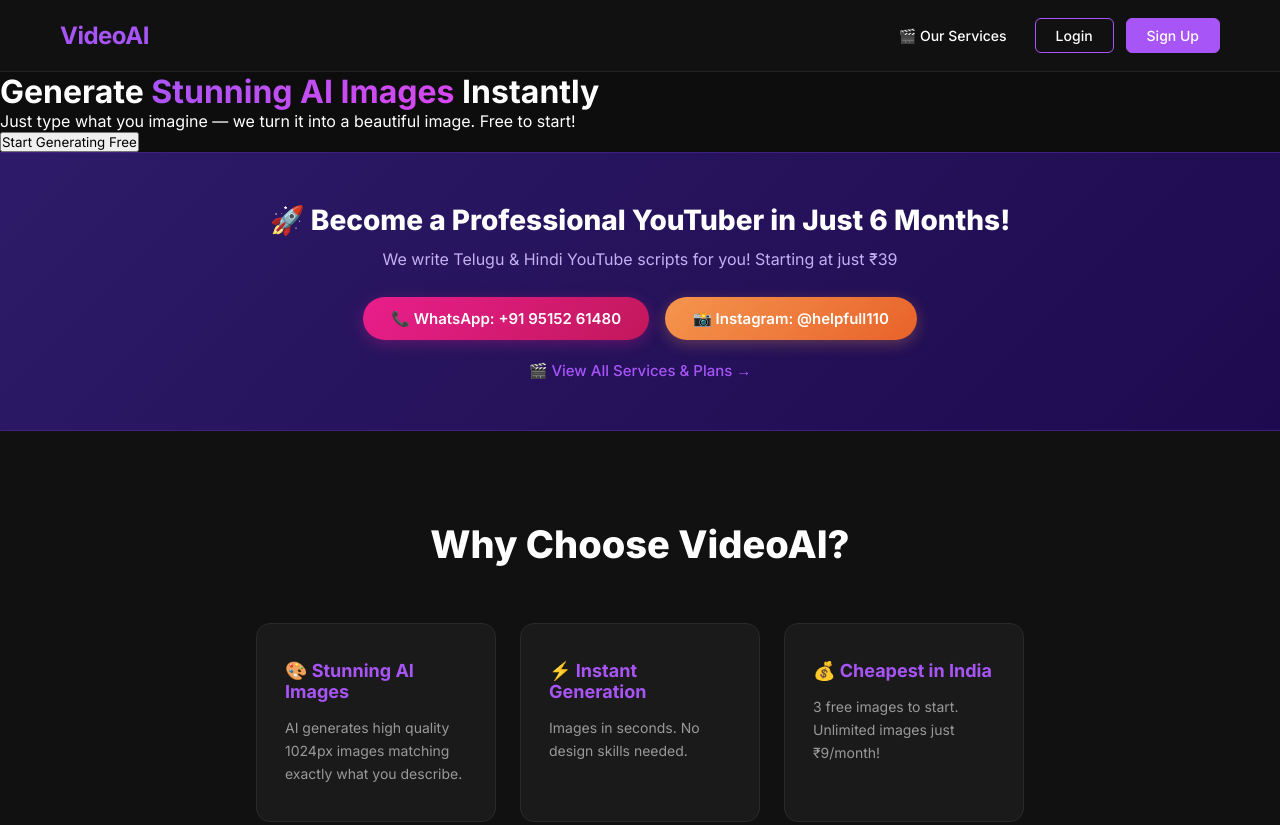
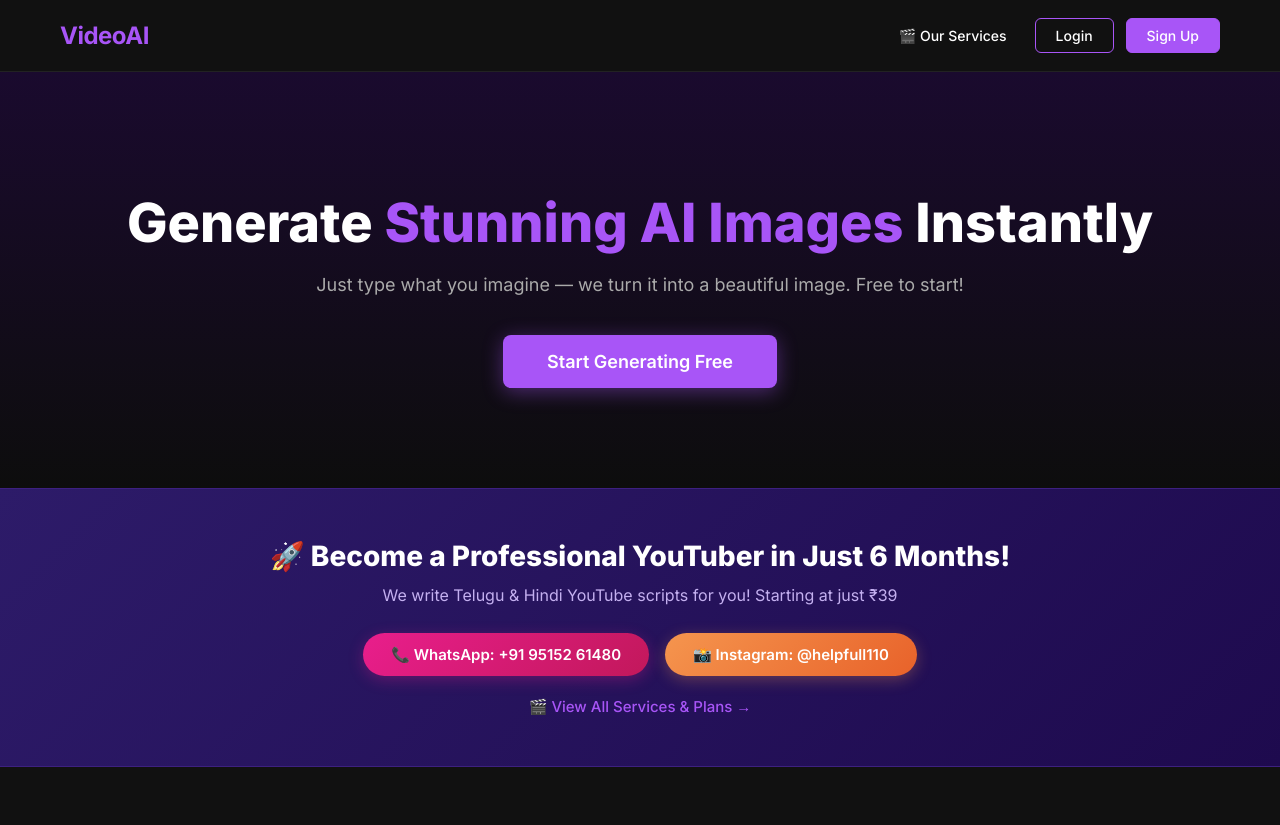
Before and after one commit to prudhvi799/ai-video-platform, a plain HTML site: page index.html in a window 1280 px wide. Shown: the top 825 px of the page. Drawn offline with Linux system fonts and the light colour scheme.

Commit message:
fix: restore missing hero section tag and revert hero styling to stable version

```diff
--- a/index.html
+++ b/index.html
@@ -23,7 +23,8 @@
     </nav>
 
     <!-- HERO SECTION -->
-      <h1 class="glow-text">Generate <span class="text-gradient">Stunning AI Images</span> Instantly</h1>
+    <section class="hero">
+      <h1>Generate <span>Stunning AI Images</span> Instantly</h1>
       <p>Just type what you imagine — we turn it into a beautiful image. Free to start!</p>
       <button id="startBtn">Start Generating Free</button>
     </section>
```
